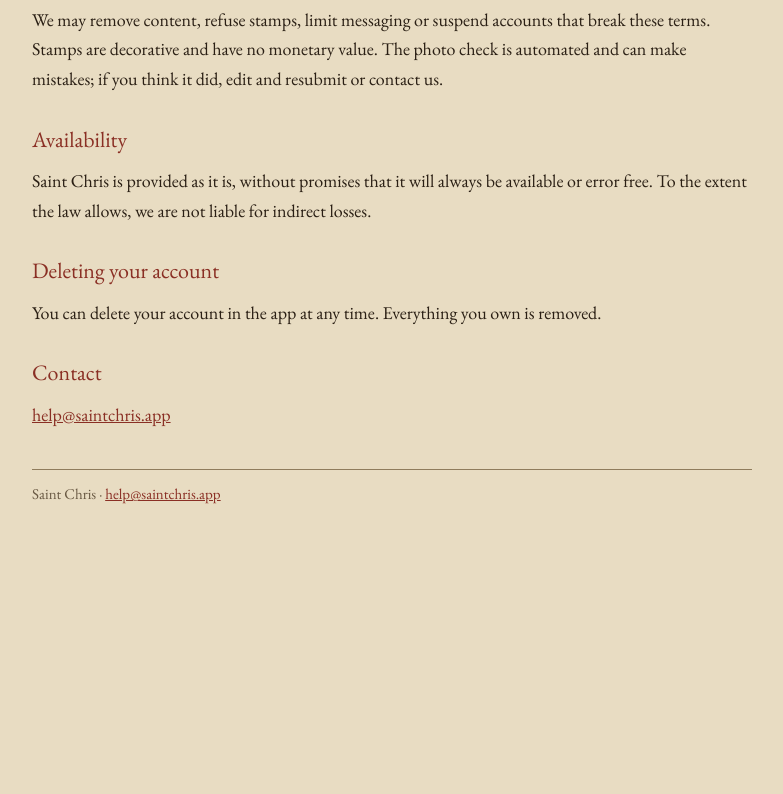
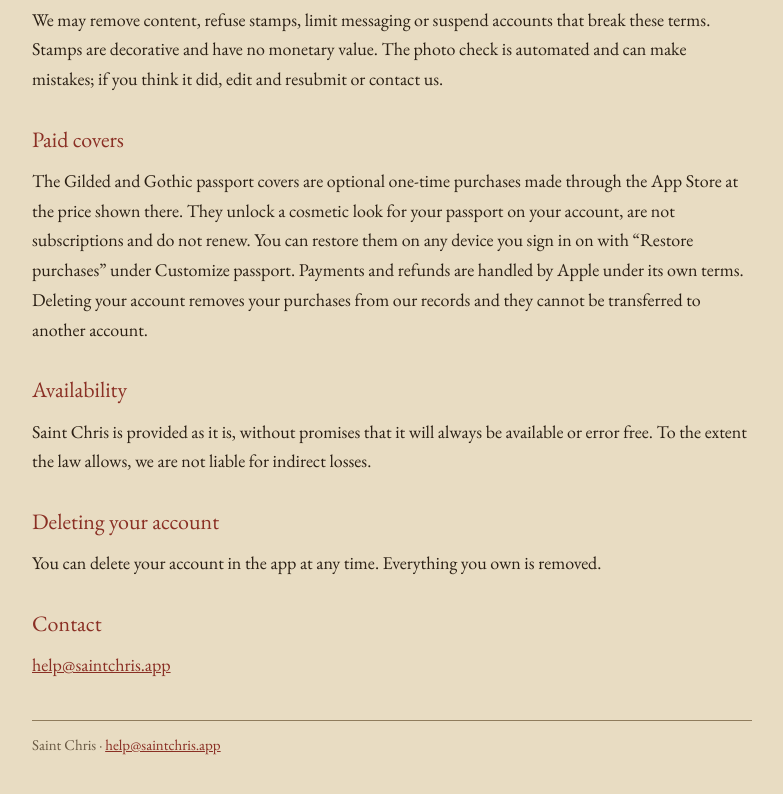
Before and after one commit to aidanpowell13/saintchris-site, a plain HTML site: page terms.html in a window 1280 px wide. Shown: the part 890-1684 px from the top of the page, without its empty margins (248-1031 px from the left). Before the commit the page ends 1461 px from the top, so only its background shows below. Drawn offline with nearby package versions, Linux system fonts and the light colour scheme.

Commit message:
Add section about paid covers in terms.html

```diff
--- a/terms.html
+++ b/terms.html
@@ -11,6 +11,7 @@
 <p>You can report or block any traveller from their profile. We review reports and act within 24 hours, which can include removing content or accounts.</p>
 <h2>Our rights</h2>
 <p>We may remove content, refuse stamps, limit messaging or suspend accounts that break these terms. Stamps are decorative and have no monetary value. The photo check is automated and can make mistakes; if you think it did, edit and resubmit or contact us.</p>
+<h2>Paid covers</h2><p>The Gilded and Gothic passport covers are optional one-time purchases made through the App Store at the price shown there. They unlock a cosmetic look for your passport on your account, are not subscriptions and do not renew. You can restore them on any device you sign in on with &ldquo;Restore purchases&rdquo; under Customize passport. Payments and refunds are handled by Apple under its own terms. Deleting your account removes your purchases from our records and they cannot be transferred to another account.</p>
 <h2>Availability</h2><p>Saint Chris is provided as it is, without promises that it will always be available or error free. To the extent the law allows, we are not liable for indirect losses.</p>
 <h2>Deleting your account</h2><p>You can delete your account in the app at any time. Everything you own is removed.</p>
 <h2>Contact</h2><p><a href="mailto:help@saintchris.app">help@saintchris.app</a></p>
```
